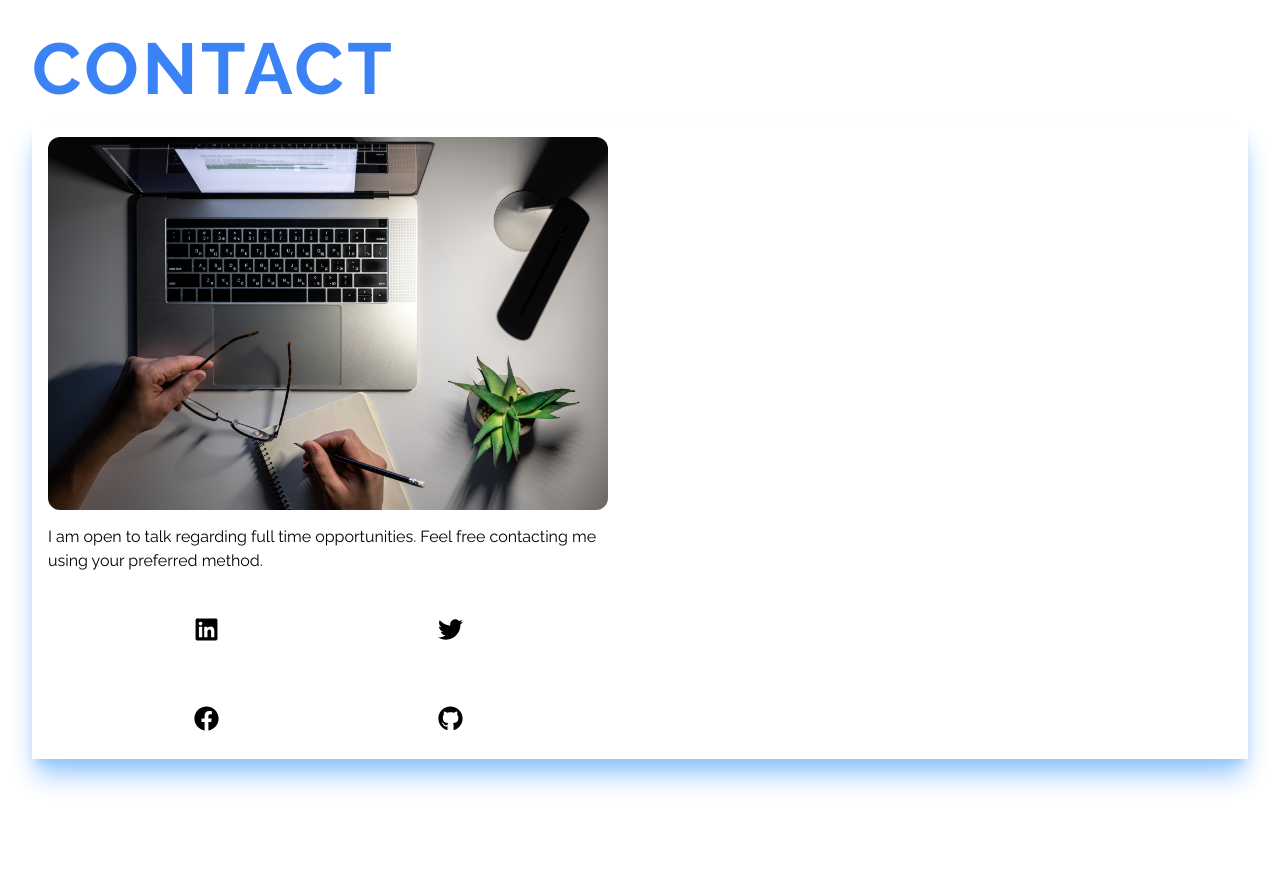
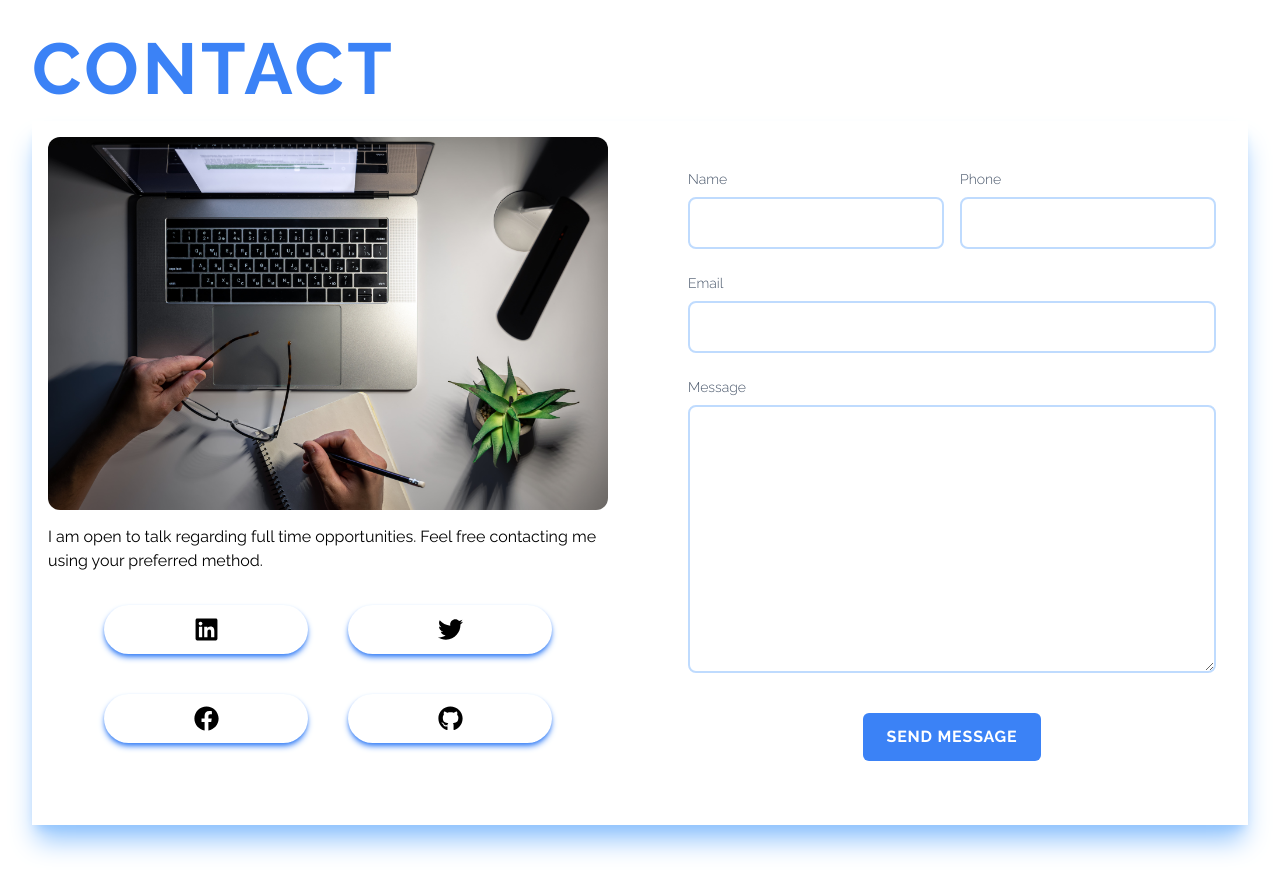
Before and after one commit to Emmanuel6093/emmanuelsportfolio, a Next.js app: page / in a window 1280 px wide. Shown: the part 3060-3949 px from the top of the page. Before the commit the page ends 3883 px from the top, so only its background shows below. Built offline with nearby package versions, Linux system fonts and the light colour scheme.

Commit message:
form inputs added

```diff
--- a/components/Contact.jsx
+++ b/components/Contact.jsx
@@ -2,7 +2,7 @@
 import React from "react";
 
 import contactUs from "../public/assets/contact-us.jpg";
-import {FaFacebook, FaGithub, FaTwitter, FaLinkedin} from 'react-icons/fa';
+import { FaFacebook, FaGithub, FaTwitter, FaLinkedin } from "react-icons/fa";
 
 const Contact = () => {
   return (
@@ -20,30 +20,77 @@
               className="rounded-xl"
             />
             <p className="pt-2 pb-8">
-                I am open to talk regarding full time opportunities. Feel free contacting me using your preferred method.
+              I am open to talk regarding full time opportunities. Feel free
+              contacting me using your preferred method.
             </p>
 
-
             <div className="grid grid-cols-2 mx-auto w-4/5 gap-10">
-                <div className="flex items-center justify-center rounded-full shadow-md shadow-white p-3 cursor-pointer">
+              <div className="flex items-center justify-center rounded-full shadow-md shadow-blue-500 hover:scale-105 duration-200 p-3 cursor-pointer">
                 <FaLinkedin size={25} />
               </div>
-                <div className="flex items-center justify-center rounded-full shadow-md shadow-white p-3 cursor-pointer">
+              <div className="flex items-center justify-center rounded-full shadow-md shadow-blue-500 hover:scale-105 duration-200 p-3 cursor-pointer">
                 <FaTwitter size={25} />
               </div>
-                <div className="flex items-center justify-center rounded-full shadow-md shadow-white p-3 cursor-pointer">
+              <div className="flex items-center justify-center rounded-full shadow-md shadow-blue-500 hover:scale-105 duration-200 p-3 cursor-pointer">
                 <FaFacebook size={25} />
               </div>
-                <div className="flex items-center justify-center rounded-full shadow-md shadow-white p-3 cursor-pointer">
+              <div className="flex items-center justify-center rounded-full shadow-md shadow-blue-500 hover:scale-105 duration-200 p-3 cursor-pointer">
                 <FaGithub size={25} />
               </div>
             </div>
-
-
           </div>
 
           {/* form */}
-          <div className="w-full md:w-1/2 h-full rounded-xl p-4"></div>
+          <div className="w-full md:w-1/2 h-full rounded-xl p-4">
+            <div className="p-4 text-left">
+              <form action="">
+                <div className="grid md:grid-cols-2 gap-4 w-full py-2">
+                <div className="flex flex-col">
+                    <label className="capitalize text-sm py-2 text-slate-600 font-light">
+                      name
+                    </label>
+                    <input
+                      type="text"
+                      name="name"
+                      className="border-2 rounded-lg p-3 flex focus:outline-none border-blue-200"
+                    />
+                  </div>    <div className="flex flex-col">
+                    <label className="capitalize text-sm py-2 text-slate-600 font-light">
+                      phone
+                    </label>
+                    <input
+                      type="text"
+                      name="phone"
+                      className="border-2 rounded-lg p-3 flex focus:outline-none border-blue-200"
+                    />
+                  </div>    <div className="flex flex-col col-span-2">
+                    <label className="capitalize text-sm py-2 text-slate-600 font-light">
+                      email
+                    </label>
+                    <input
+                      type="email"
+                      name="email"
+                      className="border-2 rounded-lg p-3 flex focus:outline-none border-blue-200"
+                    />
+                  </div>    <div className="flex flex-col col-span-2">
+                    <label className="capitalize text-sm py-2 text-slate-600 font-light">
+                      message
+                    </label>
+                   <textarea
+                   name="message"
+                   rows="10"
+                   className="border-2 rounded-lg p-3 flex focus:outline-none border-blue-200"
+                   ></textarea>
+                  </div>
+                </div>
+
+                <div className="flex items-center justify-center">
+                    <button className="my-8 bg-blue-500 text-white px-6 py-3 font-bold uppercase rounded-md tracking-wider cursor-pointer hover:scale-105 duration-200">send message</button>
+                </div>
+
+              </form>
+            </div>
+          </div>
         </div>
       </div>
     </div>
```
Lines whose indentation alone changed are shown as unchanged.
